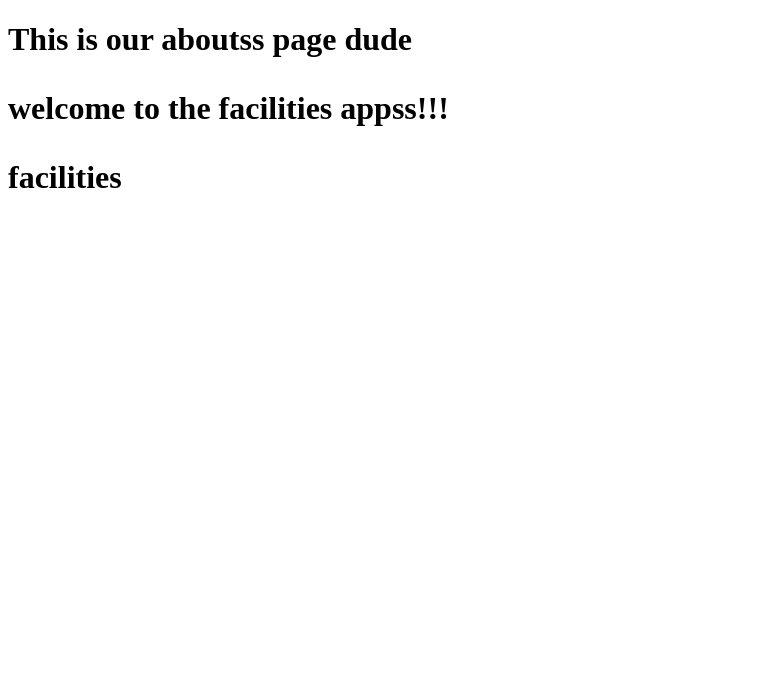
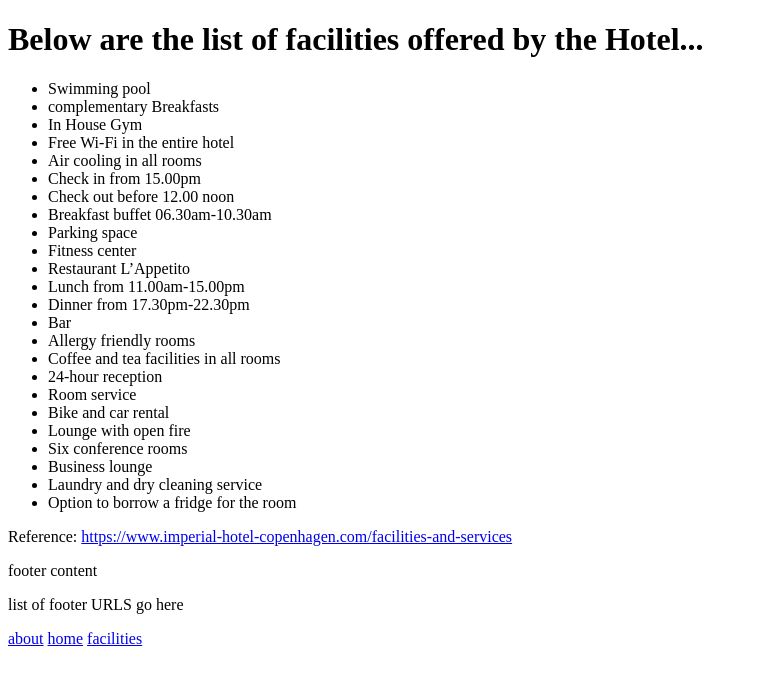
Before and after one commit to shivigho14/PIS_B9IS123_CA2, a Django app: page /facilities/ in a window 1280 px wide. Shown: the top 685 px of the page, without its empty margins (0-757 px from the left). Run offline with Django 3.2, Linux system fonts and the light colour scheme.

Commit message:
footer template created

```diff
--- a/home/facilities/templates/facilities/facilities_overview.html
+++ b/home/facilities/templates/facilities/facilities_overview.html
@@ -10,9 +10,71 @@
 
 <body>
 
-<h1>This is our aboutss page dude
-    <p> welcome to the facilities appss!!!</p>
-    <p> facilities</p>
-</h1>
+<h1>Below are the list of facilities offered by the Hotel...  </h1>
+<ul>
+    <li>Swimming pool</li>
+        <li>
+complementary Breakfasts</li>
+<li>
+In House Gym </li>
+<li>
+Free Wi-Fi in the entire hotel</li>
+<li>
+Air cooling in all rooms</li>
+<li>
+Check in from 15.00pm</li>
+<li>
+Check out before 12.00 noon</li>
+<li>
+Breakfast buffet 06.30am-10.30am</li>
+<li>
+Parking space</li>
+<li>
+Fitness center</li>
+<li>
+Restaurant  L’Appetito</li>
+<li>
+Lunch from 11.00am-15.00pm</li>
+<li>
+Dinner from 17.30pm-22.30pm</li>
+<li>
+Bar</li>
+<li>
+Allergy friendly rooms</li>
+<li>
+Coffee and tea facilities in all rooms</li>
+<li>
+24-hour reception</li>
+<li>
+Room service</li>
+<li>
+Bike and car rental</li>
+<li>
+Lounge with open fire</li>
+<li>
+Six conference rooms</li>
+<li>
+Business lounge</li>
+<li>
+Laundry and dry cleaning service</li>
+<li>
+Option to borrow a fridge for the room</li>
+
+</ul>
+    </p>
+
+    <p>
+        Reference: <a href="https://www.imperial-hotel-copenhagen.com/facilities-and-services"> https://www.imperial-hotel-copenhagen.com/facilities-and-services</a>
+
+    </p>
+
+<p>
+
+
+    <div class="footer">
+        <!-- {#% include "/home/footer.html" %}     -->
+        {% include "footer.html" %}
+        </div>
+    </p>
 </body>
 </html>
--- a/home/home/urls.py
+++ b/home/home/urls.py
@@ -6,6 +6,8 @@ from .import views
 urlpatterns = [
     url(r'^admin/', admin.site.urls), # admin should be start of the string. ^ means that. $ sign mean s end of the string.
     url(r'^$', views.home), # home page # start and end mentioned by carat and dollar consequtively
+    url(r'^home/$', views.home), # home page # start and end mentioned by carat and dollar consequtively
     url(r'^about/$', views.about), # about page
        url(r'^facilities/', include('facilities.urls')), # about page
+       url(r'^footer/$', views.footer), # about page
 ]
--- a/home/home/views.py
+++ b/home/home/views.py
@@ -10,3 +10,7 @@ def about (request):
     return render(request,'aboutPage.html')
 
     #return HttpResponse('babout')
+
+
+def footer (request):
+    return render(request,'footer.html')
--- /dev/null
+++ b/home/templates/footer.html
@@ -0,0 +1,21 @@
+<!-- <!DOCTYPE html>
+<html>
+
+<head>
+<meta charset="utf-8">
+<title>Home pageers</title>
+
+
+</head>
+
+<body> -->
+
+footer content
+    <p> list of footer URLS go here</p>
+<a href="/about">about</a>
+<a href="/home">home</a>
+<a href="/facilities">facilities</a>
+
+
+<!-- </body>
+</html> -->
--- a/home/templates/homePage.html
+++ b/home/templates/homePage.html
@@ -13,5 +13,9 @@
 <h1>This is our home page dude
     <p> welcome to the django appss!!!</p>
 </h1>
+<div class="footer">
+
+    {% include "footer.html" %}
+    </div>
 </body>
 </html>
```
Also changed, not shown: 2 other files.
